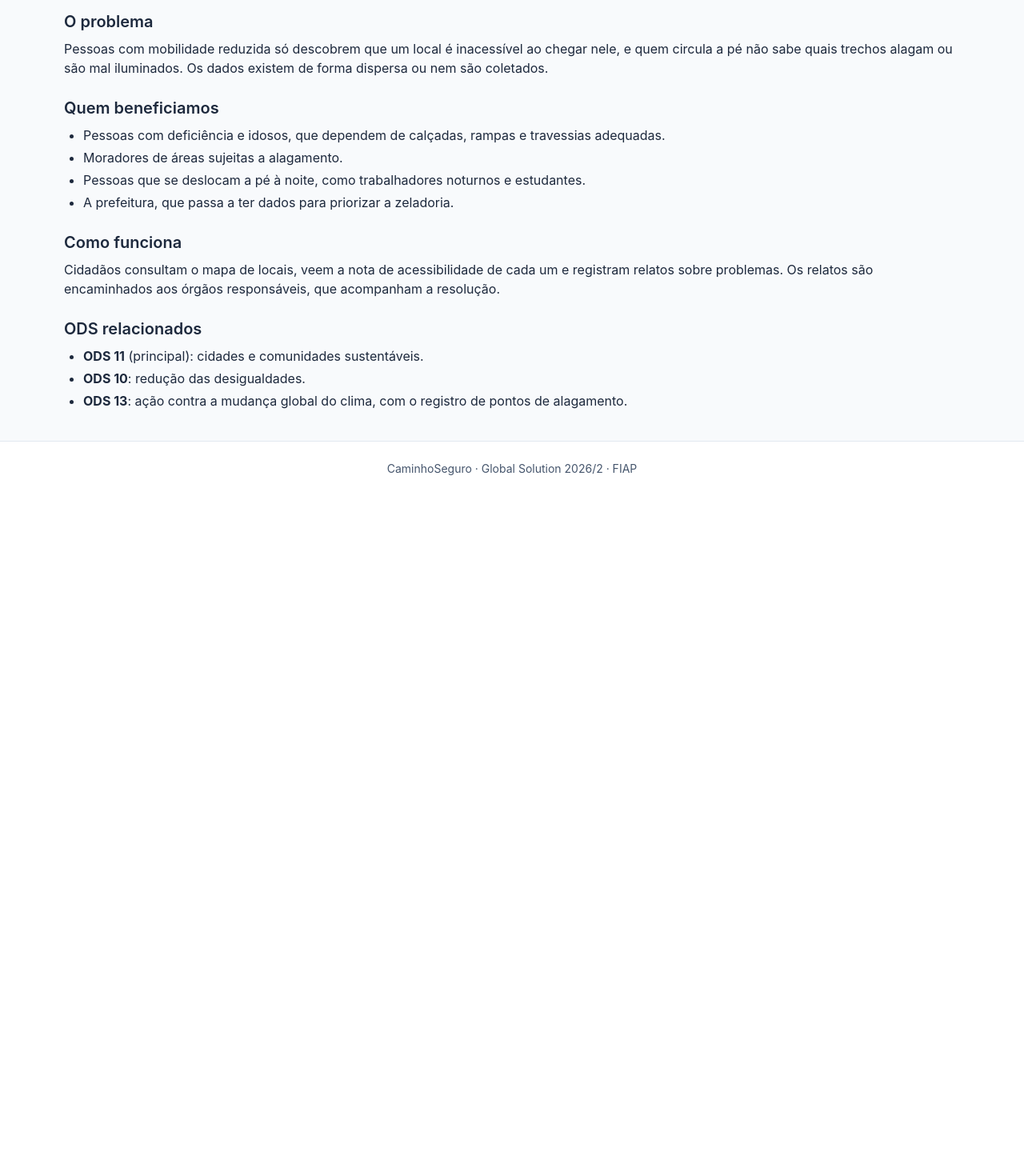
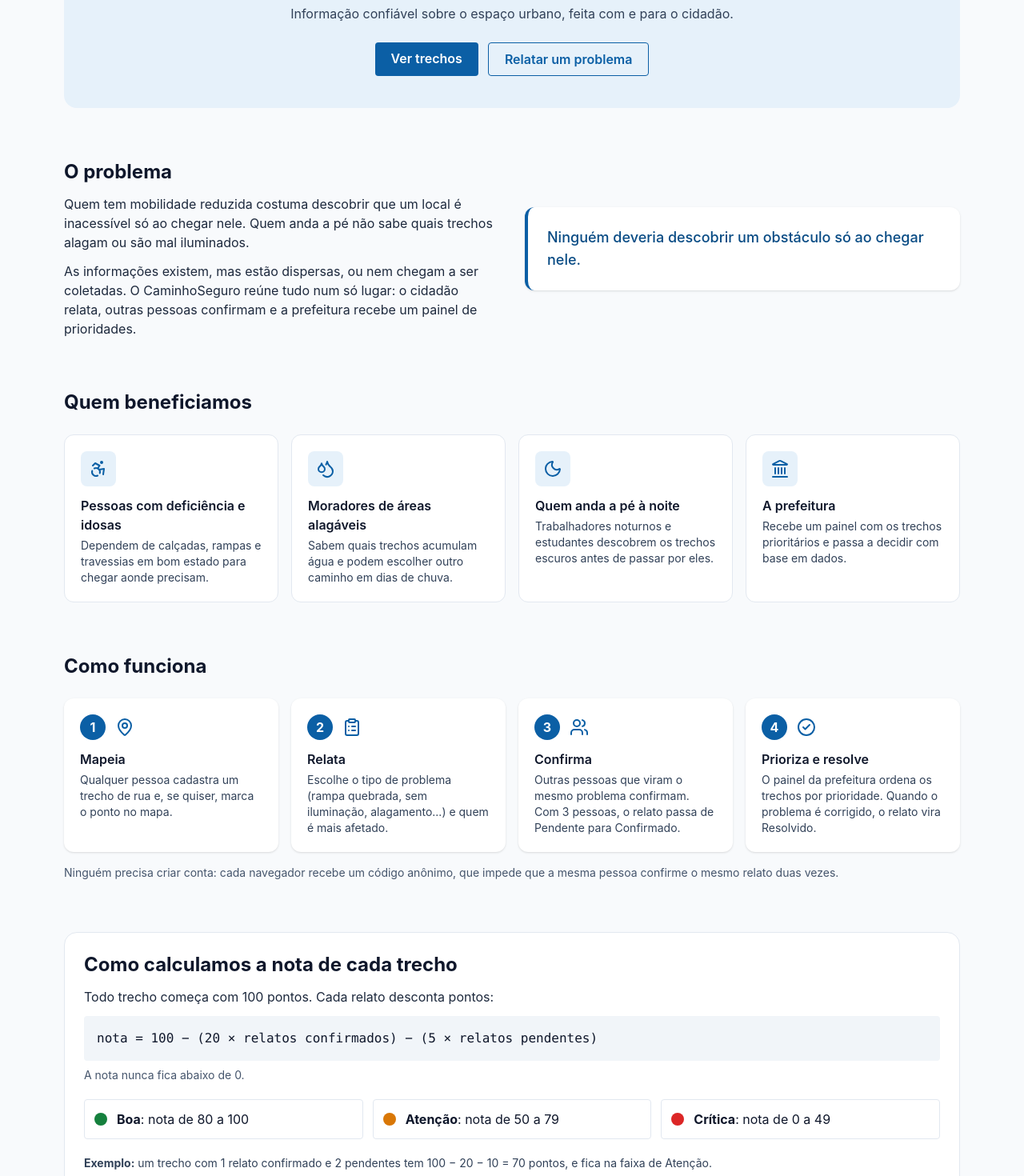
Before and after one commit to TailyniDev/caminhoseguro-front, a React (Vite) app: page /sobre in a window 1280 px wide. Shown: the part 180-1650 px from the top of the page at 80% size. Before the commit the page ends 800 px from the top, so only its background shows below. Built offline with nearby package versions, Linux system fonts and the light colour scheme; no server answers.

Commit message:
feat: redesenha a página Sobre com problema, passo a passo, nota e ODS

```diff
--- a/src/pages/Sobre/index.tsx
+++ b/src/pages/Sobre/index.tsx
@@ -1,51 +1,237 @@
-import TituloPagina from '../../components/TituloPagina'
+import { Link } from 'react-router'
+import { Accessibility, CheckCircle2, ClipboardList, Droplets, Landmark, MapPin, Moon, Users } from 'lucide-react'
+import CardIcone from '../../components/CardIcone'
+
+const BENEFICIADOS = [
+  {
+    icone: Accessibility,
+    titulo: 'Pessoas com deficiência e idosas',
+    texto: 'Dependem de calçadas, rampas e travessias em bom estado para chegar aonde precisam.',
+  },
+  {
+    icone: Droplets,
+    titulo: 'Moradores de áreas alagáveis',
+    texto: 'Sabem quais trechos acumulam água e podem escolher outro caminho em dias de chuva.',
+  },
+  {
+    icone: Moon,
+    titulo: 'Quem anda a pé à noite',
+    texto: 'Trabalhadores noturnos e estudantes descobrem os trechos escuros antes de passar por eles.',
+  },
+  {
+    icone: Landmark,
+    titulo: 'A prefeitura',
+    texto: 'Recebe um painel com os trechos prioritários e passa a decidir com base em dados.',
+  },
+]
+
+const PASSOS = [
+  {
+    icone: MapPin,
+    titulo: 'Mapeia',
+    texto: 'Qualquer pessoa cadastra um trecho de rua e, se quiser, marca o ponto no mapa.',
+  },
+  {
+    icone: ClipboardList,
+    titulo: 'Relata',
+    texto: 'Escolhe o tipo de problema (rampa quebrada, sem iluminação, alagamento...) e quem é mais afetado.',
+  },
+  {
+    icone: Users,
+    titulo: 'Confirma',
+    texto:
+      'Outras pessoas que viram o mesmo problema confirmam. Com 3 pessoas, o relato passa de Pendente para Confirmado.',
+  },
+  {
+    icone: CheckCircle2,
+    titulo: 'Prioriza e resolve',
+    texto:
+      'O painel da prefeitura ordena os trechos por prioridade. Quando o problema é corrigido, o relato vira Resolvido.',
+  },
+]
+
+const NIVEIS = [
+  { rotulo: 'Boa', faixa: '80 a 100', cor: '#15803d' },
+  { rotulo: 'Atenção', faixa: '50 a 79', cor: '#d97706' },
+  { rotulo: 'Crítica', faixa: '0 a 49', cor: '#dc2626' },
+]
+
+// Remova 'Leaflet e OpenStreetMap' se o grupo não fez o mapa
+const TECNOLOGIAS = [
+  'React',
+  'TypeScript',
+  'Vite',
+  'Tailwind CSS',
+  'React Router',
+  'React Hook Form',
+  'Leaflet e OpenStreetMap',
+  'Java e Spring Boot',
+  'Oracle',
+  'Render',
+  'Vercel',
+]
+
+const ODS = [
+  {
+    numero: 11,
+    titulo: 'Cidades e comunidades sustentáveis',
+    texto: 'Espaços públicos e deslocamentos seguros, inclusivos e acessíveis (metas 11.2 e 11.7).',
+    fundo: '#fd9d24',
+    corTexto: '#1e293b',
+  },
+  {
+    numero: 10,
+    titulo: 'Redução das desigualdades',
+    texto: 'Inclusão de pessoas com deficiência e idosas, que enfrentam mais barreiras no espaço urbano (meta 10.2).',
+    fundo: '#dd1367',
+    corTexto: '#ffffff',
+  },
+  {
+    numero: 13,
+    titulo: 'Ação contra a mudança global do clima',
+    texto: 'Mapear pontos de alagamento ajuda a população a se adaptar a chuvas intensas (meta 13.1).',
+    fundo: '#3f7e44',
+    corTexto: '#ffffff',
+  },
+]
 
 export default function Sobre() {
   return (
-    <section>
-      <TituloPagina
-        titulo="Sobre o CaminhoSeguro"
-        subtitulo="Informação confiável sobre o espaço urbano, feita com e para o cidadão."
-      />
+    <div className="space-y-16">
+      <section className="rounded-2xl bg-primary-bg px-6 py-10 text-center">
+        <h1 className="text-3xl font-bold text-primary md:text-4xl">Sobre o CaminhoSeguro</h1>
+        <p className="mx-auto mt-3 max-w-2xl text-slate-700">
+          Informação confiável sobre o espaço urbano, feita com e para o cidadão.
+        </p>
+        <div className="mt-6 flex flex-wrap justify-center gap-3">
+          <Link to="/trechos" className="rounded bg-primary px-5 py-2 font-semibold text-white hover:bg-primary-dark">
+            Ver trechos
+          </Link>
+          <Link
+            to="/relatos/novo"
+            className="rounded border border-primary px-5 py-2 font-semibold text-primary hover:bg-white"
+          >
+            Relatar um problema
+          </Link>
+        </div>
+      </section>
 
-      <div className="space-y-6 text-slate-800">
-        <article>
-          <h2 className="text-xl font-semibold">O problema</h2>
-          <p className="mt-2">
-            Pessoas com mobilidade reduzida só descobrem que um local é inacessível ao chegar
-            nele, e quem circula a pé não sabe quais trechos alagam ou são mal iluminados. Os
-            dados existem de forma dispersa ou nem são coletados.
+      <section aria-labelledby="titulo-problema" className="grid gap-8 md:grid-cols-2 md:items-center">
+        <div>
+          <h2 id="titulo-problema" className="text-2xl font-bold">
+            O problema
+          </h2>
+          <p className="mt-3 text-slate-800">
+            Quem tem mobilidade reduzida costuma descobrir que um local é inacessível só ao chegar nele. Quem anda
+            a pé não sabe quais trechos alagam ou são mal iluminados.
           </p>
-        </article>
+          <p className="mt-3 text-slate-800">
+            As informações existem, mas estão dispersas, ou nem chegam a ser coletadas. O CaminhoSeguro reúne tudo
+            num só lugar: o cidadão relata, outras pessoas confirmam e a prefeitura recebe um painel de prioridades.
+          </p>
+        </div>
+        <blockquote className="rounded-xl border-l-4 border-primary bg-white p-6 text-lg font-medium text-primary-dark shadow-sm">
+          Ninguém deveria descobrir um obstáculo só ao chegar nele.
+        </blockquote>
+      </section>
 
-        <article>
-          <h2 className="text-xl font-semibold">Quem beneficiamos</h2>
-          <ul className="mt-2 list-disc space-y-1 pl-6">
-            <li>Pessoas com deficiência e idosos, que dependem de calçadas, rampas e travessias adequadas.</li>
-            <li>Moradores de áreas sujeitas a alagamento.</li>
-            <li>Pessoas que se deslocam a pé à noite, como trabalhadores noturnos e estudantes.</li>
-            <li>A prefeitura, que passa a ter dados para priorizar a zeladoria.</li>
-          </ul>
-        </article>
+      <section aria-labelledby="titulo-beneficiados">
+        <h2 id="titulo-beneficiados" className="mb-6 text-2xl font-bold">
+          Quem beneficiamos
+        </h2>
+        <ul className="grid gap-4 sm:grid-cols-2 lg:grid-cols-4">
+          {BENEFICIADOS.map((item) => (
+            <CardIcone key={item.titulo} icone={item.icone} titulo={item.titulo} texto={item.texto} />
+          ))}
+        </ul>
+      </section>
 
-        <article>
-          <h2 className="text-xl font-semibold">Como funciona</h2>
-          <p className="mt-2">
-            Cidadãos consultam o mapa de locais, veem a nota de acessibilidade de cada um e
-            registram relatos sobre problemas. Os relatos são encaminhados aos órgãos
-            responsáveis, que acompanham a resolução.
-          </p>
-        </article>
+      <section aria-labelledby="titulo-funcionamento">
+        <h2 id="titulo-funcionamento" className="mb-6 text-2xl font-bold">
+          Como funciona
+        </h2>
+        <ol className="grid gap-4 md:grid-cols-2 lg:grid-cols-4">
+          {PASSOS.map(({ icone: Icone, titulo, texto }, indice) => (
+            <li key={titulo} className="rounded-xl bg-white p-5 shadow-sm">
+              <div className="flex items-center gap-3">
+                <span className="flex h-8 w-8 items-center justify-center rounded-full bg-primary font-bold text-white">
+                  {indice + 1}
+                </span>
+                <Icone aria-hidden="true" className="h-6 w-6 text-primary" />
+              </div>
+              <h3 className="mt-3 font-semibold">{titulo}</h3>
+              <p className="mt-1 text-sm text-slate-700">{texto}</p>
+            </li>
+          ))}
+        </ol>
+        <p className="mt-4 text-sm text-slate-600">
+          Ninguém precisa criar conta: cada navegador recebe um código anônimo, que impede que a mesma pessoa
+          confirme o mesmo relato duas vezes.
+        </p>
+      </section>
 
-        <article>
-          <h2 className="text-xl font-semibold">ODS relacionados</h2>
-          <ul className="mt-2 list-disc space-y-1 pl-6">
-            <li><strong>ODS 11</strong> (principal): cidades e comunidades sustentáveis.</li>
-            <li><strong>ODS 10</strong>: redução das desigualdades.</li>
-            <li><strong>ODS 13</strong>: ação contra a mudança global do clima, com o registro de pontos de alagamento.</li>
-          </ul>
-        </article>
-      </div>
-    </section>
+      <section aria-labelledby="titulo-nota" className="rounded-2xl border border-slate-200 bg-white p-6">
+        <h2 id="titulo-nota" className="text-2xl font-bold">
+          Como calculamos a nota de cada trecho
+        </h2>
+        <p className="mt-3 text-slate-800">Todo trecho começa com 100 pontos. Cada relato desconta pontos:</p>
+        <p className="mt-3 rounded bg-slate-100 p-4 font-mono text-sm md:text-base">
+          nota = 100 − (20 × relatos confirmados) − (5 × relatos pendentes)
+        </p>
+        <p className="mt-2 text-sm text-slate-600">A nota nunca fica abaixo de 0.</p>
+
+        <ul className="mt-5 grid gap-3 sm:grid-cols-3">
+          {NIVEIS.map((nivel) => (
+            <li key={nivel.rotulo} className="flex items-center gap-3 rounded border border-slate-200 p-3">
+              <span
+                aria-hidden="true"
+                className="inline-block h-4 w-4 shrink-0 rounded-full"
+                style={{ backgroundColor: nivel.cor }}
+              />
+              <span>
+                <strong>{nivel.rotulo}</strong>: nota de {nivel.faixa}
+              </span>
+            </li>
+          ))}
+        </ul>
+
+        <p className="mt-5 text-sm text-slate-700">
+          <strong>Exemplo:</strong> um trecho com 1 relato confirmado e 2 pendentes tem 100 − 20 − 10 = 70 pontos, e
+          fica na faixa de Atenção.
+        </p>
+      </section>
+
+      <section aria-labelledby="titulo-ods">
+        <h2 id="titulo-ods" className="mb-2 text-2xl font-bold">
+          Objetivos de Desenvolvimento Sustentável
+        </h2>
+        <p className="mb-6 text-sm text-slate-600">Agenda 2030 da ONU (sdgs.un.org)</p>
+        <ul className="grid gap-4 md:grid-cols-3">
+          {ODS.map((item) => (
+            <li key={item.numero} className="rounded-xl p-5" style={{ backgroundColor: item.fundo, color: item.corTexto }}>
+              <p className="text-4xl font-bold">ODS {item.numero}</p>
+              <h3 className="mt-2 font-semibold">{item.titulo}</h3>
+              <p className="mt-1 text-sm">{item.texto}</p>
+            </li>
+          ))}
+        </ul>
+      </section>
+
+      <section aria-labelledby="titulo-tecnologias">
+        <h2 id="titulo-tecnologias" className="mb-6 text-2xl font-bold">
+          Tecnologias
+        </h2>
+        <ul className="flex flex-wrap gap-2">
+          {TECNOLOGIAS.map((tecnologia) => (
+            <li
+              key={tecnologia}
+              className="rounded-full border border-slate-300 bg-white px-4 py-1 text-sm font-medium text-slate-800"
+            >
+              {tecnologia}
+            </li>
+          ))}
+        </ul>
+      </section>
+    </div>
   )
 }
```
